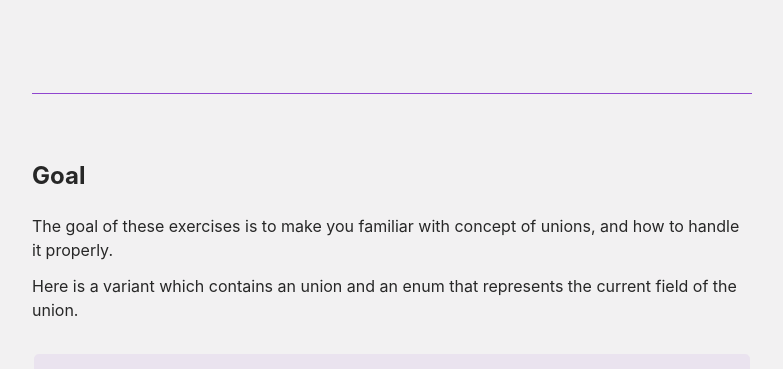
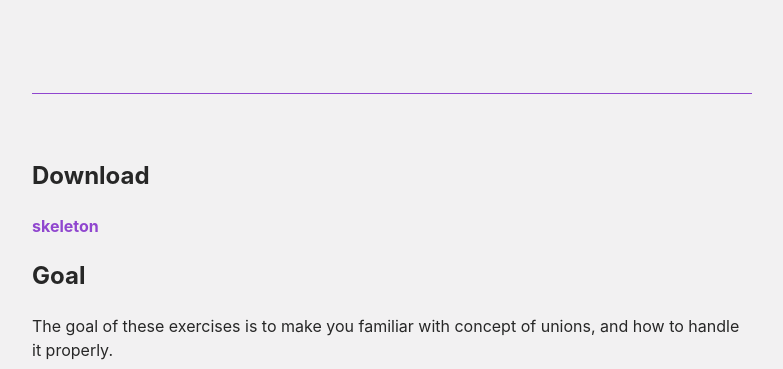
Before and after one commit to ASM-2024/jour2, a plain HTML site: page docs/unions.html in a window 1280 px wide. Shown: the part 408-777 px from the top of the page, without its empty margins (248-1031 px from the left). Drawn offline with nearby package versions, Linux system fonts and the light colour scheme.

Commit message:
skeletons added

```diff
--- a/docs/unions.html
+++ b/docs/unions.html
@@ -45,6 +45,7 @@
             <ul>
           <li><a href="#">Navigation</a>
             <ul>
+            <li><a href="#download">Download</a></li>
             <li><a href="#goal">Goal</a></li>
             <li><a href="#variant-display">Variant display</a></li>
             <li><a href="#equal">Equal</a></li>
@@ -61,6 +62,8 @@
 <main>
 <hr>
 <article>
+<h1 id="download">Download</h1>
+<p><a href="practical/variant.tar.gz">skeleton</a></p>
 <h1 id="goal">Goal</h1>
 <p>The goal of these exercises is to make you familiar with concept of unions, and how to handle it properly.</p>
 <p>Here is a variant which contains an union and an enum that represents the current field of the union.</p>
```
Also changed, not shown: docs/macros.html (+3 -0 lines).
